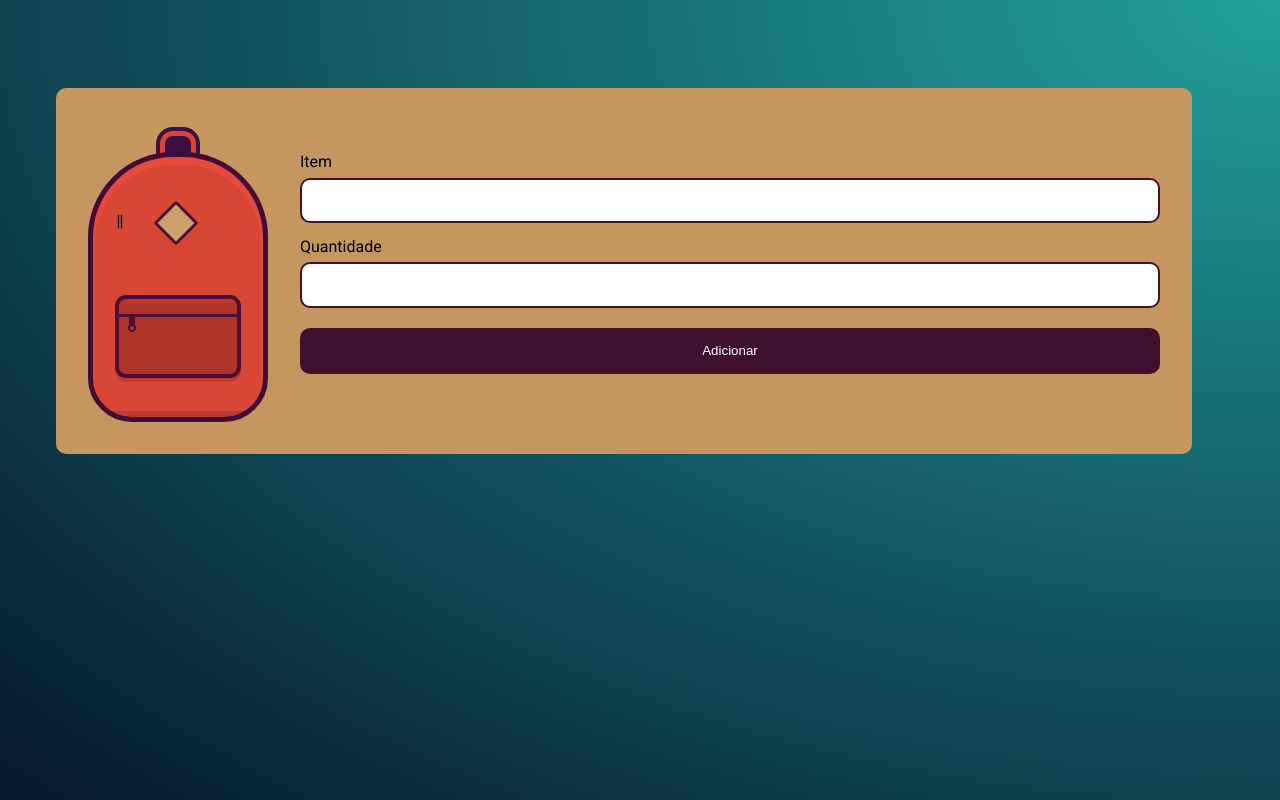
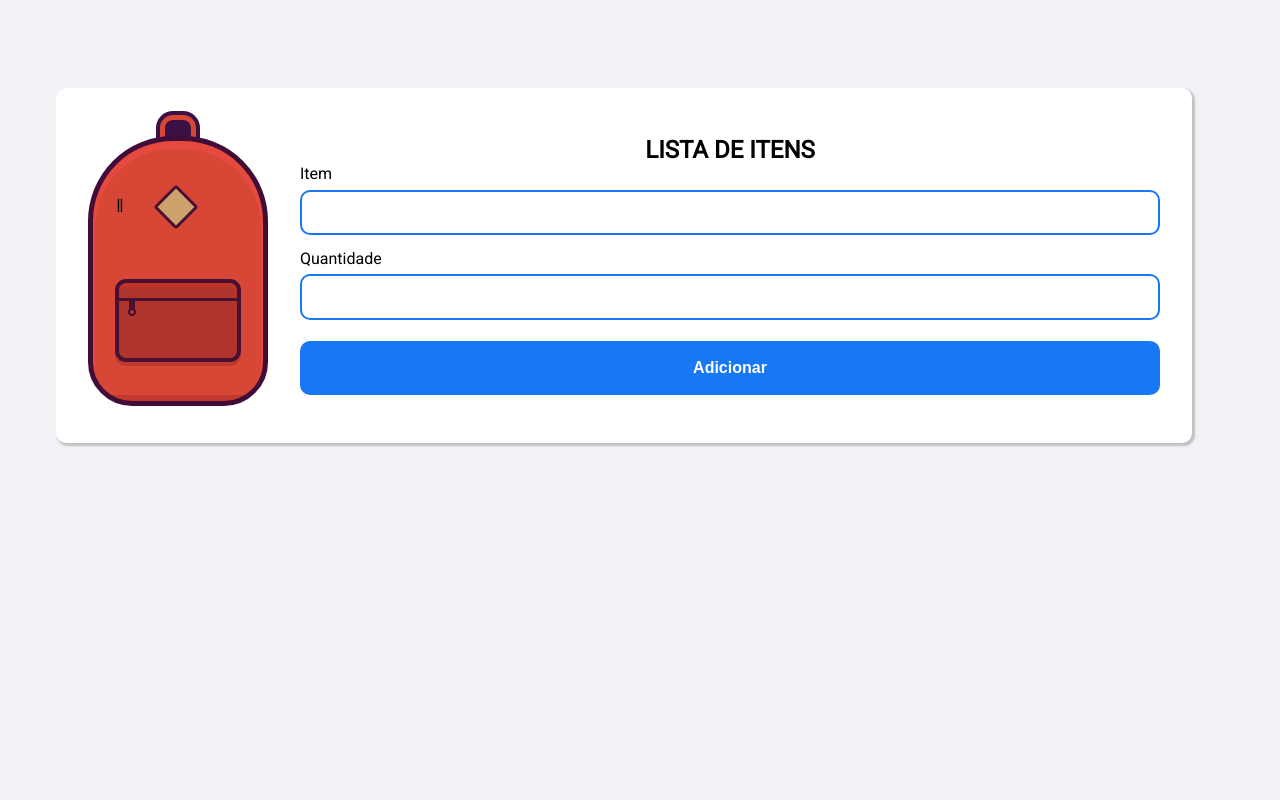
Before and after one commit to cassjonnes/mochilaViagem, a plain HTML site: page index.html in a window 1280 px wide. Drawn offline with Linux system fonts and the light colour scheme.

Commit message:
Cores do projeto

```diff
--- a/css/style.css
+++ b/css/style.css
@@ -1,5 +1,5 @@
 html {
-    background: radial-gradient(farthest-corner at right top,#21A09D, #06182D);
+    background: #f0f2f5;
     height: 100%;
     font-family: 'Roboto', cursive;
 }
@@ -15,11 +15,12 @@ html {
     flex-grow: 1;
     flex-basis: auto;
     min-width: 600px;
-    padding: 4em 2em 2em;
+    padding: 3em 2em 2em;
     box-sizing: border-box;
     display: flex;
-    background: #C5965F;
+    background: #ffffff;
     border-radius: 10px;
+    box-shadow: 2px 2px 2px 1px rgba(0, 0, 0, 0.2);
     gap: 2em;
 }
 
@@ -77,6 +78,13 @@ html {
     transform: rotate(45deg);
 }
 
+.titulo{
+    text-align: center;
+    font-weight: bold;
+    font-size: 24px;
+    text-transform: uppercase;
+}
+
 .adicionar {
     width: 100%;
 }
@@ -87,7 +95,7 @@ html {
     margin: 0.5em 0 1em;
     padding: 1em 0.5em;
     border-radius: 10px;
-    border: 2px solid #40112D;
+    border: 2px solid #1877f2;
 }
 
 .adicionar label {
@@ -95,9 +103,11 @@ html {
 }
 
 .cadastrar {
-    background-color: #40112D;
+    background-color: #1877f2;
     color: #FFFFFF;
     cursor: pointer;
+    font-weight: bold;
+    font-size: 16px;
 }
 
 .lista {
@@ -118,6 +128,7 @@ html {
     justify-content: space-between;
     gap: 1em;
     font-size: 20px;
+    box-shadow: 2px 2px 2px 1px rgba(0, 0, 0, 0.2);
 }
 
 .item strong {
@@ -127,7 +138,7 @@ html {
     justify-content: center;
     width: 40px;
     height: 40px;
-    Background: #C5965F;
+    Background: #42b72a;
     font-weight: 400;
 }
 
@@ -140,6 +151,7 @@ html {
     .principal {
         min-width: 100%;
         display: flex;
+        padding: 2em 2em 2em;
     }
 
     .mochila {
--- a/index.html
+++ b/index.html
@@ -16,6 +16,7 @@
         <div class="principal">
             <div class="mochila"></div>
             <form action="" class="adicionar" id="novoItem">
+                <label class="titulo">Lista de itens</label>
                 <label for="item">Item</label>
                 <input type="text" name="nome" id="nome" required>
                 <label for="item">Quantidade</label>
```
